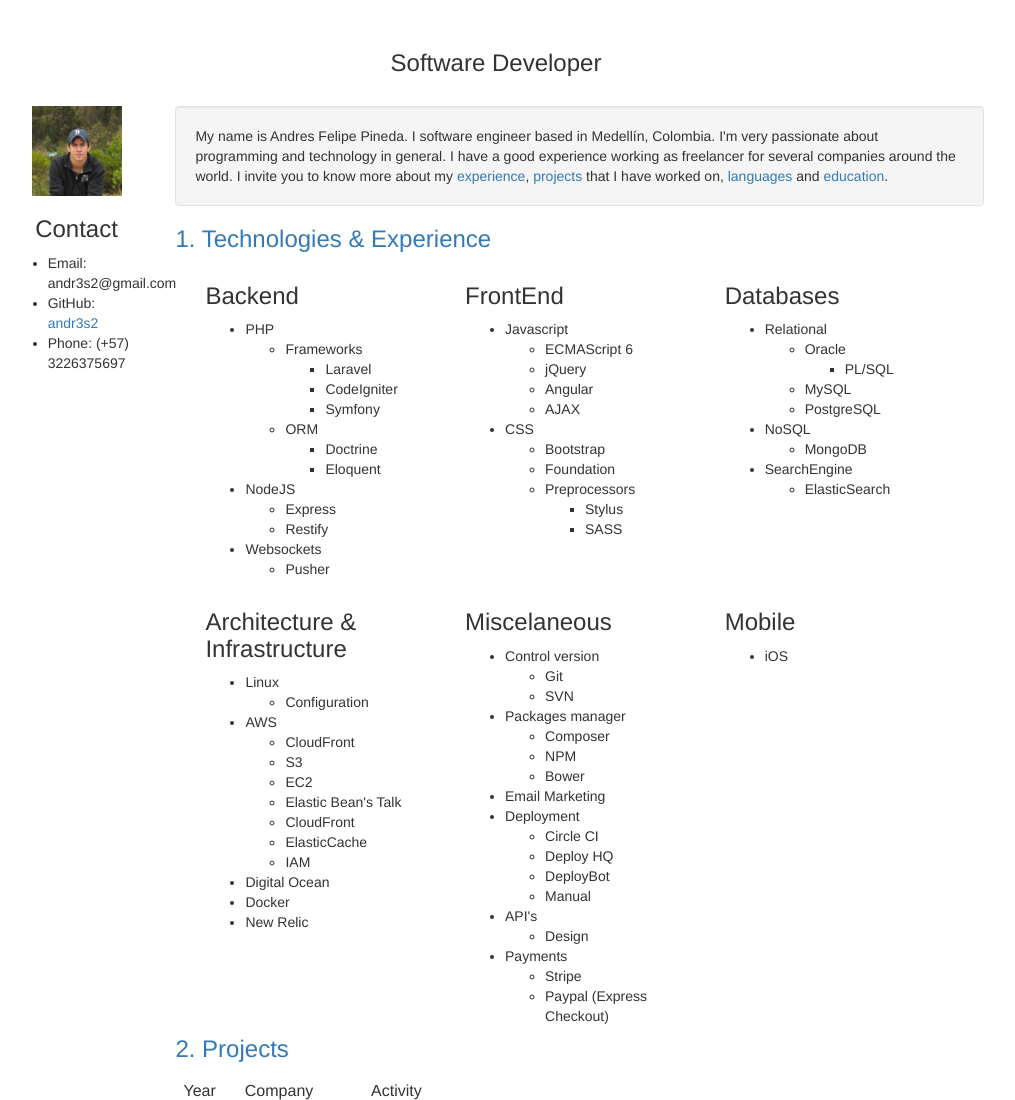
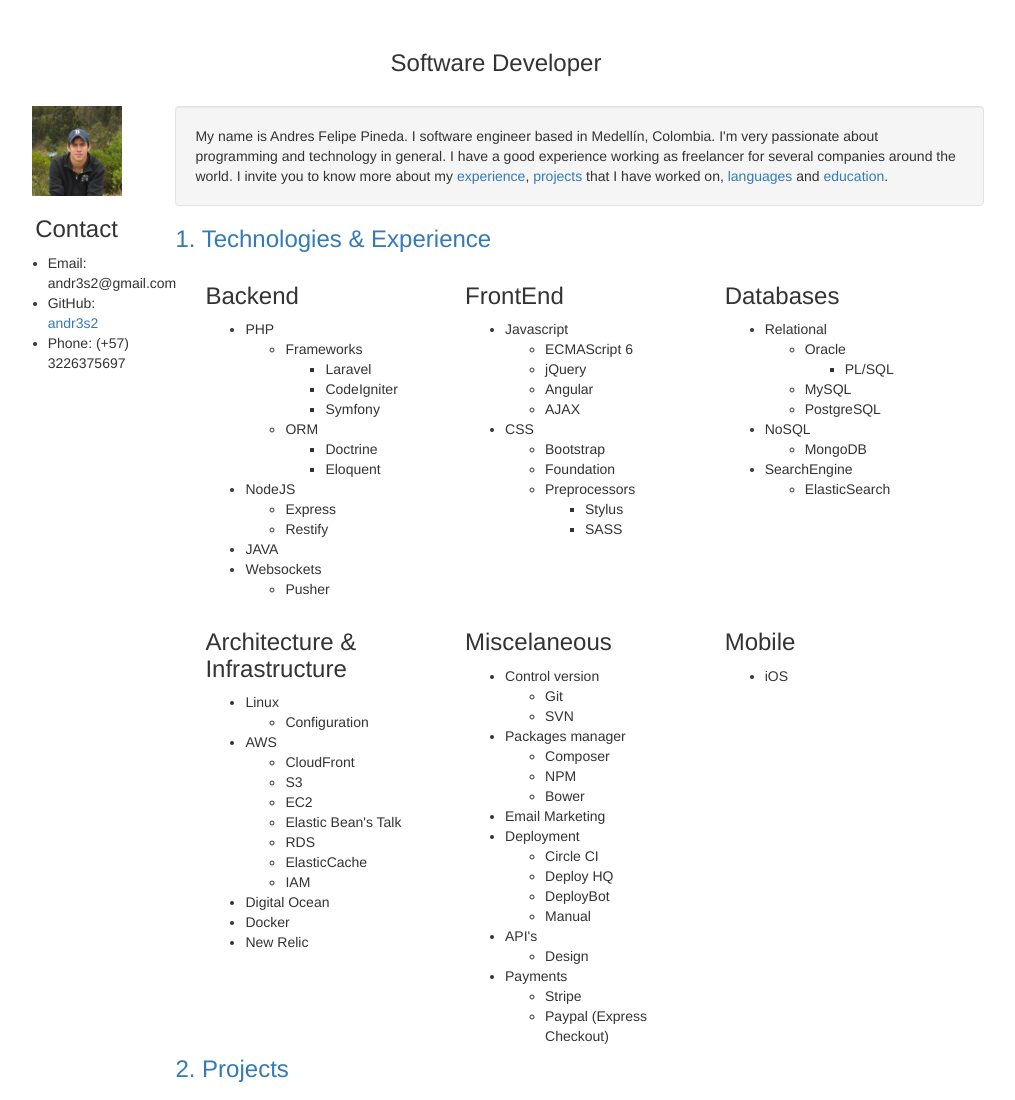
Before and after one commit to afpinedac/afpinedac.github.io, a website: page index.html in a window 1280 px wide. Shown: the top 1100 px of the page, without its empty margins (144-1159 px from the left). Drawn offline with nearby package versions, Linux system fonts and the light colour scheme.

Commit message:
Removed duplicated cloud front

```diff
--- a/index.html
+++ b/index.html
@@ -75,6 +75,7 @@
                                     <li>Restify</li>
                                 </ul>
                             </li>
+                            <li>JAVA</li>
                             <li>Websockets
                                 <ul>
                                     <li>Pusher</li>
@@ -158,7 +159,7 @@
                                     <li>S3</li>
                                     <li>EC2</li>
                                     <li>Elastic Bean's Talk</li>
-                                    <li>CloudFront</li>
+                                    <li>RDS</li>
                                     <li>ElasticCache</li>
                                     <li>IAM</li>
                                 </ul>
```
